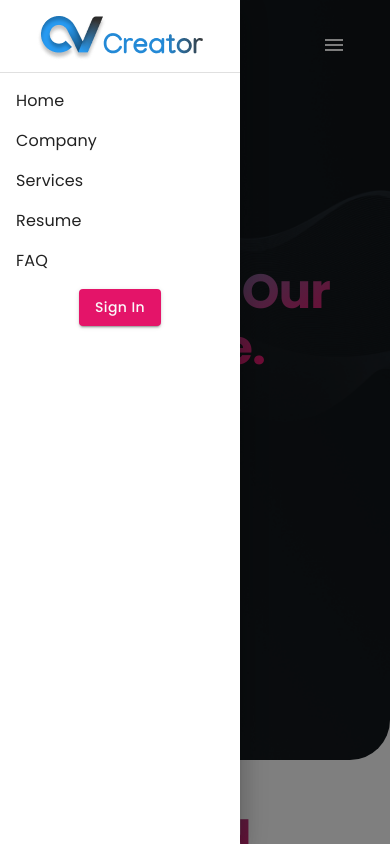
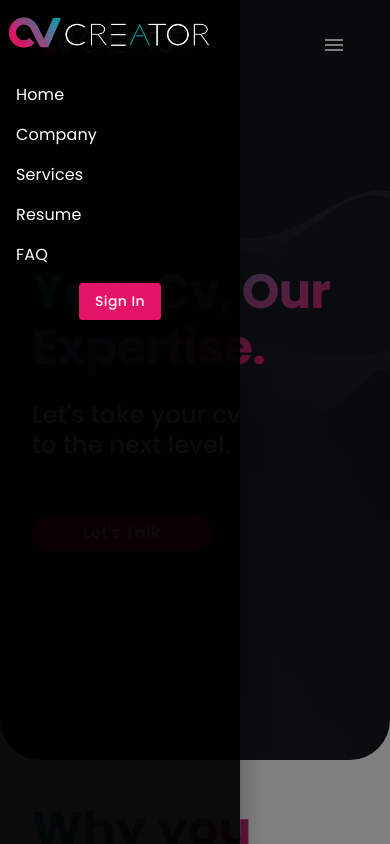
Before and after one commit to Ahmed0-Safwat/CV-Generator, a React (Vite) app: page / in a window 390 px wide. Both pictures are taken after a click on the button "open drawer". Built offline with nearby package versions, Linux system fonts and the light colour scheme.

Commit message:
colors changed

```diff
--- a/src/components/Header/Header.jsx
+++ b/src/components/Header/Header.jsx
@@ -79,7 +79,11 @@ const Header = () => {
   const drawer = (
     <Box onClick={handleDrawerToggle} sx={{ textAlign: "center" }}>
       <Box sx={{ marginTop: 2 }}>
-        <img src="/assets/logo.png" alt="" />
+        <img
+          style={{ width: "100%" }}
+          src="/images/cvcreator-logo.png"
+          alt=""
+        />
       </Box>
 
       <Divider />
@@ -90,7 +94,7 @@ const Header = () => {
               sx={{
                 textAlign: "center",
                 ":hover": {
-                  color: "#fbbe3e",
+                  color: "#41819e",
                 },
               }}
               onClick={() => handleRouting(item.link)}
@@ -211,7 +215,11 @@ const Header = () => {
             keepMounted: true, // Better open performance on mobile.
           }}
           sx={{
-            "& .MuiDrawer-paper": { width: "240px" },
+            "& .MuiDrawer-paper": {
+              width: "240px",
+              backgroundColor: "#000000e8",
+              color: "white",
+            },
           }}
         >
           {drawer}
```
